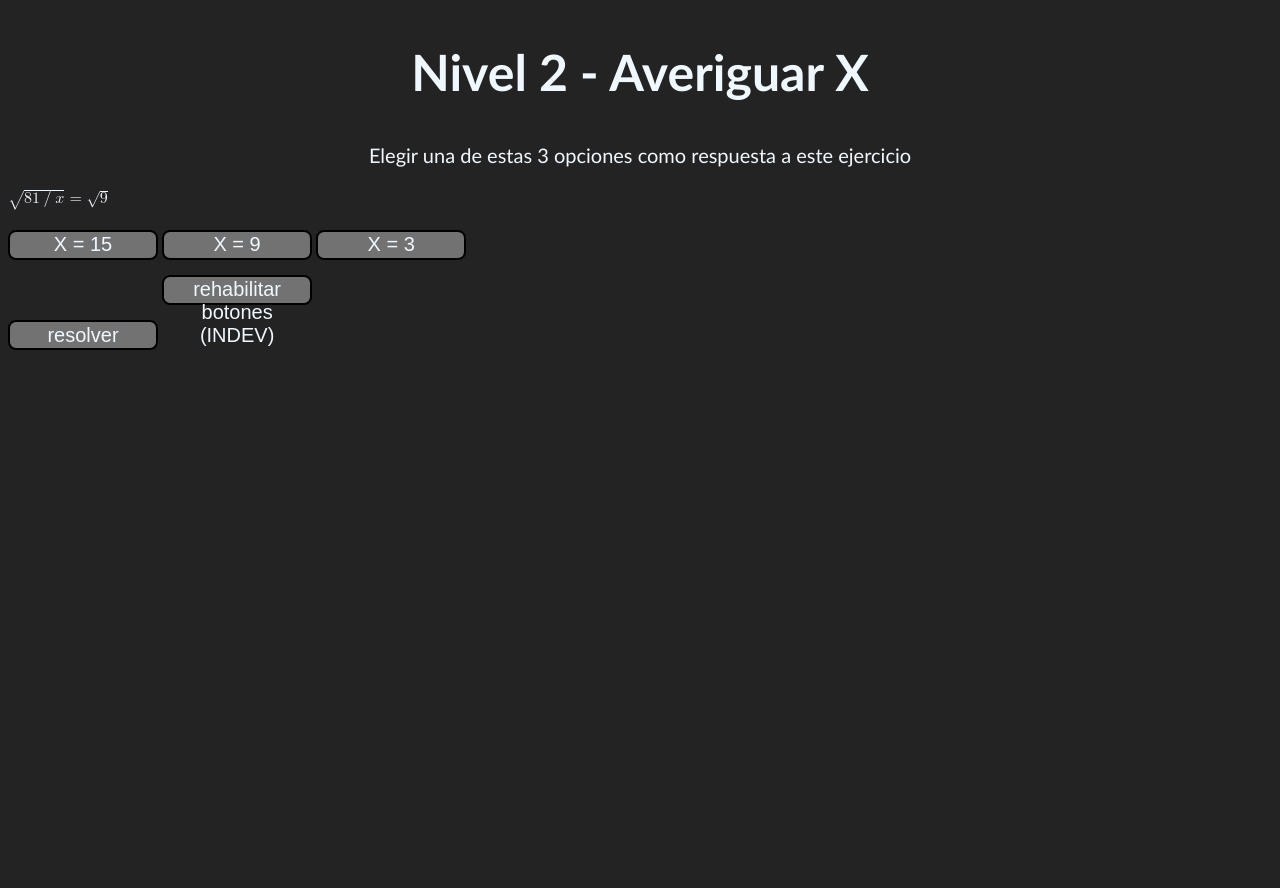
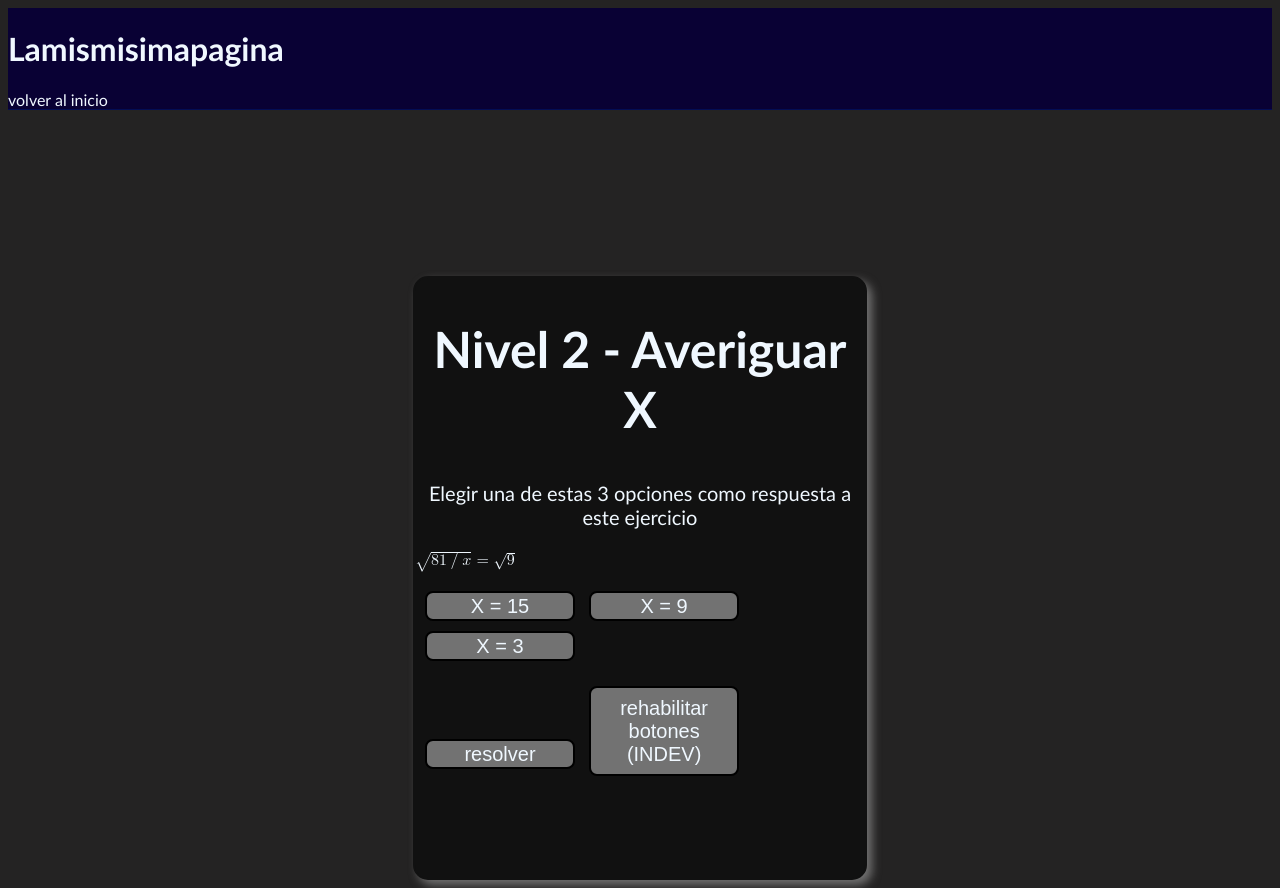
Before and after one commit to Xen-alt10/Lamismisimapagina, a PHP site: page /juegos/matematica/Basico/nivel2.html in a window 1280 px wide. Before the commit the page ends 350 px from the top, so only its background shows below. Run offline with PHP 8.4, Linux system fonts and the light colour scheme.

Commit message:
cambios en el diseño de los niveles

```diff
--- a/scr/cuenta.html
+++ b/scr/cuenta.html
@@ -52,10 +52,6 @@
             </div>
         </div>
     </div>
-    <script src="java/auth.js"></script>
-    <script>
-      // cuenta requiere login; si no hay sesión te manda a login.html
-      checkAuth({ redirectIfNoAuth: true, renderCuenta: true });
-    </script>
+
 </body>
 </html>
--- a/scr/estilos/login.css
+++ b/scr/estilos/login.css
@@ -52,7 +52,6 @@ button:hover{
     background-color: rgb(150, 150, 199);
 }
 
-/* centrar formulario al medio */
 body{
     min-height: 100vh;
     display: flex;
--- /dev/null
+++ b/scr/estilos/lvl2.css
@@ -0,0 +1,109 @@
+body{
+    background-color: rgb(36, 35, 35);
+    color: aliceblue;
+    font-family: 'Gill Sans', 'Gill Sans MT', Calibri, 'Trebuchet MS', sans-serif;
+    align-items: center;
+    justify-content: center;
+}
+
+h2{
+    font-size: 50px;
+    text-align: center;
+}
+
+button{
+    background-color: rgb(114, 114, 114);
+    color: aliceblue;
+    border: 2px solid rgb(0, 0, 0);
+    border-radius: 8px;
+    width: 150px;
+    height: 30px;
+    font-size: 20px;
+    transition: 0.5s ease;
+    cursor: pointer;
+    margin-left: 10px;
+    margin-bottom: 10px;
+}
+
+button:hover{
+    background-color: rgb(186, 230, 230);
+    color: black;
+}
+
+#proximonivel{
+    color: aliceblue;
+    text-decoration: none;
+    transition: 0.5s;
+}
+
+#proximonivel:hover{
+    font-size: 20px;
+}
+
+p{
+    text-align: center;
+    font-size: 20px;
+}
+
+#ejercicio1{
+    border: 2px solid rgb(17, 17, 17);
+    background-color: rgb(17, 17, 17);
+    height: 600px;
+    width: 450px;
+    border-radius: 15px;
+    margin-top: 150px;
+    box-shadow: 5px 5px 10px rgba(192, 192, 192, 0.5);
+}
+
+#multiple-choice{
+    align-content: center;
+}
+
+body{
+    min-height: 500px;
+    display: flex;
+    flex-direction: column;
+    box-shadow: inset;
+}
+.sectionl{
+    flex: 1;
+    display: flex;
+    align-items: center;
+    justify-content: center;
+    padding: 32px 16px;
+}
+
+header{
+    width: 100%;
+    margin: 0;
+    box-sizing: border-box;
+    background-color: rgb(9, 1, 52);
+    border-bottom: 1px solid rgb(3, 13, 85);
+    padding: 0;
+    margin-bottom: 16px;
+}
+
+a{
+    color: aliceblue;
+    text-decoration: none;
+}
+
+#retry{
+    background-color: rgb(114, 114, 114);
+    color: aliceblue;
+    border: 2px solid rgb(0, 0, 0);
+    border-radius: 8px;
+    width: 150px;
+    height: 90px;
+    font-size: 20px;
+    transition: 0.5s ease;
+    cursor: pointer;
+    margin-left: 10px;
+    margin-bottom: 10px;
+    transition: 0.5s;
+}
+
+#retry:hover{
+    background-color: rgb(186, 230, 230);
+    color: black;
+}
--- a/scr/estilos/mathbasico.css
+++ /dev/null
@@ -1,55 +0,0 @@
-body{
-    background-color: rgb(36, 35, 35);
-    color: aliceblue;
-    font-family: 'Gill Sans', 'Gill Sans MT', Calibri, 'Trebuchet MS', sans-serif;
-    align-items: center;
-    justify-content: center;
-}
-
-h2{
-    font-size: 50px;
-    text-align: center;
-}
-
-button{
-    background-color: rgb(114, 114, 114);
-    color: aliceblue;
-    border: 2px solid rgb(0, 0, 0);
-    border-radius: 8px;
-    width: 150px;
-    height: 30px;
-    font-size: 20px;
-    transition: 0.5s ease;
-    cursor: pointer;
-
-}
-
-button:hover{
-    width: 200px;
-    height: 60px;
-    font-size: 30px;
-}
-
-#proximonivel{
-    color: aliceblue;
-    text-decoration: none;
-    transition: 0.5s;
-}
-
-#proximonivel:hover{
-    font-size: 20px;
-}
-
-p{
-    text-align: center;
-    font-size: 20px;
-}
-
-#pregunta{
-    border: 2px solid rgb(70, 70, 69);
-    border-radius: 15px;
-}
-
-#multiple-choice{
-    align-content: center;
-}
--- a/scr/estilos/sign.css
+++ b/scr/estilos/sign.css
@@ -52,7 +52,6 @@ button:hover{
     background-color: rgb(150, 150, 199);
 }
 
-/* centrar formulario al medio */
 body{
     min-height: 100vh;
     display: flex;
--- a/scr/juegos/matematica/Basico/nivel2.html
+++ b/scr/juegos/matematica/Basico/nivel2.html
@@ -4,11 +4,16 @@
     <meta charset="UTF-8">
     <meta name="viewport" content="width=device-width, initial-scale=1.0">
     <title>Juego 1</title>
-     <link rel="stylesheet" href="../../../estilos/mathbasico.css">
+     <link rel="stylesheet" href="../../../estilos/lvl2.css">
 
 </head>
 <body>
-    <h2>Nivel 2 - Averiguar X</h2>
+    <header>
+        <h1>Lamismisimapagina</h1>
+        <a href="../../../inicio.html">volver al inicio</a>
+    </header>
+    <div id="ejercicio1">
+     <h2>Nivel 2 - Averiguar X</h2>
     <p>Elegir una de estas 3 opciones como respuesta a este ejercicio</p>
     <div id="ejercicio">
 
@@ -33,12 +38,13 @@
 
     <div id = "seccion-indev">
         <button type="button" onclick="resolver1()">resolver</button>
-        <button type="button" onclick="indev_retry()">rehabilitar botones (INDEV)</button>
+        <button id="retry" type="button" onclick="indev_retry()">rehabilitar botones (INDEV)</button>
     </div>
 
     <a href="nivel3.html"><h4 id="proximonivel"></h4></a>
     </div>
 
+    </div>
 
     <script>
         const posres1= document.getElementById('posres1');
@@ -73,6 +79,5 @@
             document.getElementById("proximonivel").innerHTML = '';
         }
     </script>
-    <script src="../../../java/auth.js"></script>
 </body>
 </html>
--- a/scr/sign.html
+++ b/scr/sign.html
@@ -31,9 +31,5 @@
             <p style="margin-top:8px"><a href="index.html">← volver al inicio</a></p>
         </div>
     </section>
-    <script>
-        document.addEventListener('keydown', e=>{ if(e.key==='Enter') document.getElementById('btn-register')?.click(); });
-    </script>
-    <script src="java/auth.js"></script>
 </body>
 </html>
```
Also changed, not shown: scr/estilos/lvl1.css (added, +89 -0 lines), scr/estilos/lvl3.css (added, +109 -0 lines), scr/inicio.html (+0 -22 lines), scr/juegos/matematica/Basico/nivel1.html (+5 -2 lines), scr/juegos/matematica/Basico/nivel3.html (+8 -2 lines), scr/login.html (+0 -11 lines).
